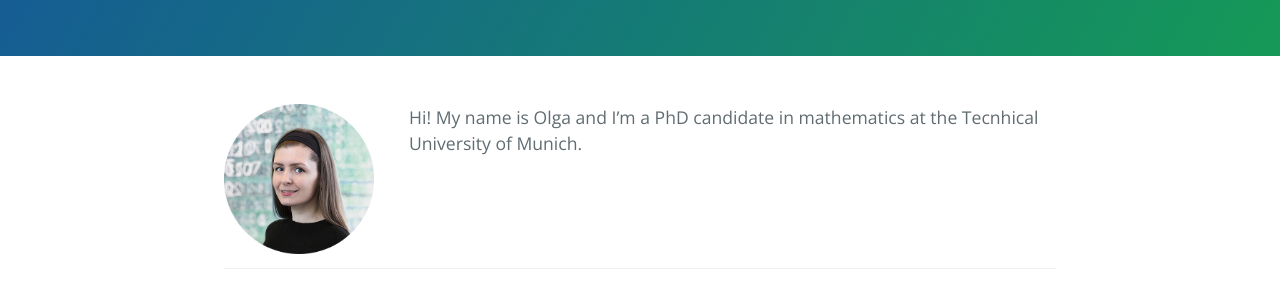
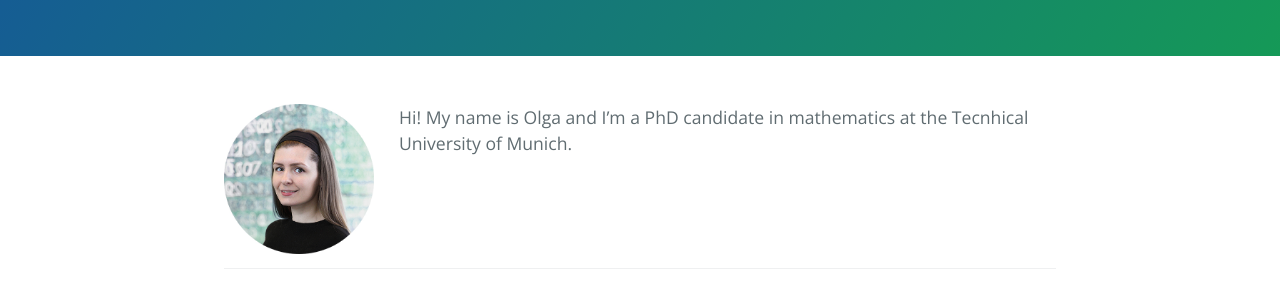
Before and after one commit to olgagraf/olgagraf.github.io, a Jekyll site: the page built from about.md, in a window 1280 px wide. Shown: the part 270-569 px from the top of the page. Built offline with Jekyll 4.4.1, drawn with Linux system fonts in a browser that asks for light colours.

Commit message:
Update style.scss

```diff
--- a/assets/css/style.scss
+++ b/assets/css/style.scss
@@ -5,5 +5,5 @@
 
 #hp  {
 float: left;
- margin: 0 35px 0 0;
+ margin: 0 25px 0 0;
 }
```
